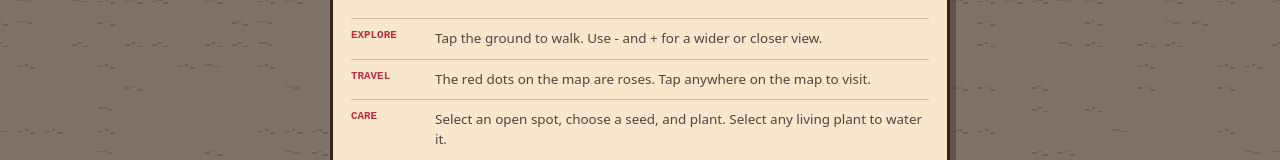
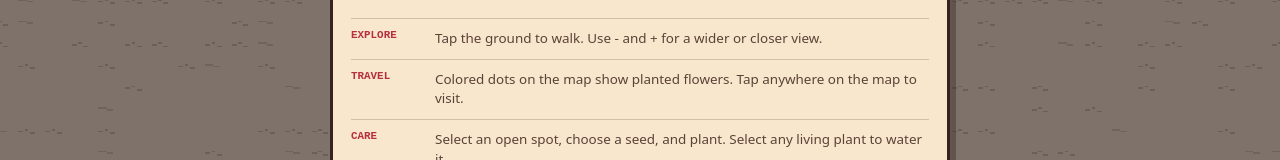
Before and after one commit to BigHitterG/bygoetz, a Next.js app: page /community-garden in a window 1280 px wide. Both pictures are taken after a click on the button "Open garden menu". Shown: the part 231-391 px from the top of the page. Built offline with nearby package versions, Linux system fonts and the light colour scheme; no server answers.

Commit message:
Clarify the garden map guide

```diff
--- a/app/community-garden/components/GardenGuide.tsx
+++ b/app/community-garden/components/GardenGuide.tsx
@@ -20,7 +20,7 @@ export function GardenGuide() {
         </div>
         <div>
           <dt>Travel</dt>
-          <dd>The red dots on the map are roses. Tap anywhere on the map to visit.</dd>
+          <dd>Colored dots on the map show planted flowers. Tap anywhere on the map to visit.</dd>
         </div>
         <div>
           <dt>Care</dt>
```
